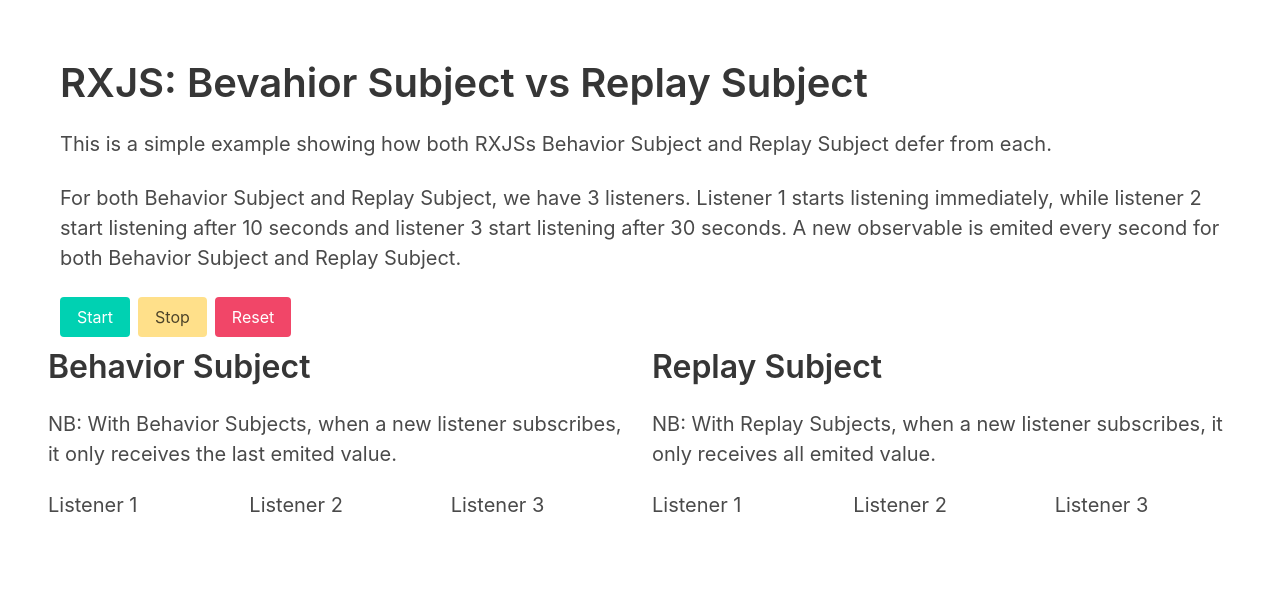
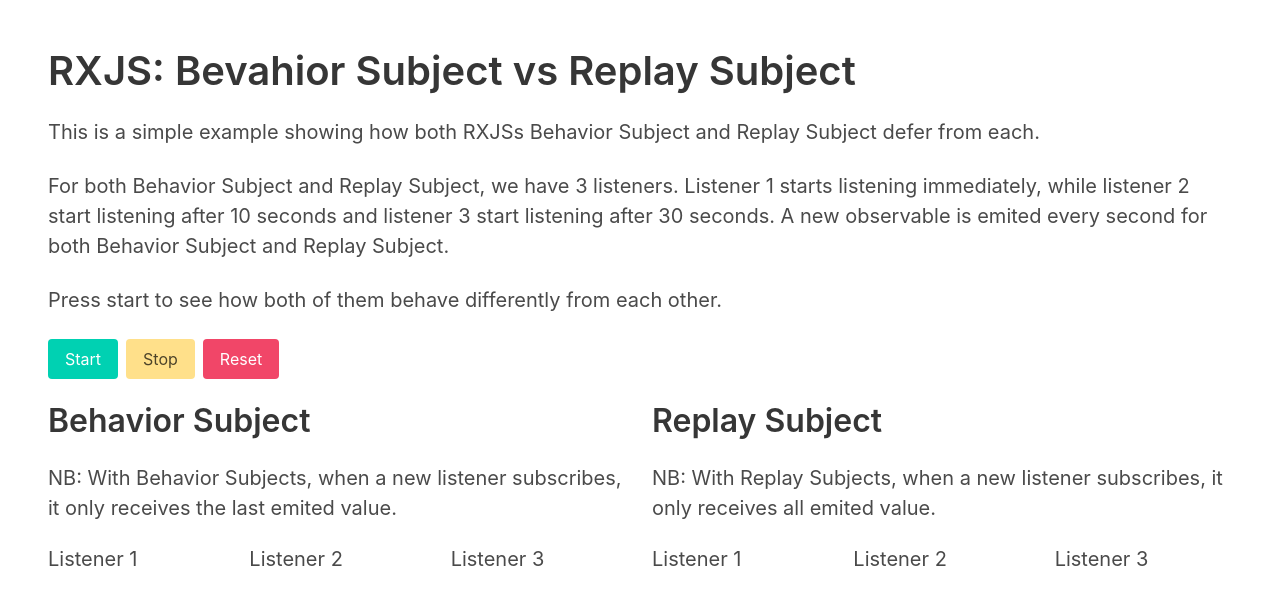
Before and after one commit to mainawycliffe/observables-demo, an Angular app: page / in a window 1280 px wide. Shown: the top 604 px of the page. Built offline with nearby package versions, Linux system fonts and the light colour scheme; what subsink would draw is missing.

Commit message:
visual improvements

```diff
--- a/src/app/app.component.html
+++ b/src/app/app.component.html
@@ -1,13 +1,18 @@
 <div class="section">
+  <div class="columns">
     <div class="column">
       <h2 class="title is-2">RXJS: Bevahior Subject vs Replay Subject</h2>
       <p class="content is-medium">
         This is a simple example showing how both RXJSs Behavior Subject and Replay Subject defer from each.
       </p>
       <p class="content is-medium">
-      For both Behavior Subject and Replay Subject, we have 3 listeners. Listener 1 starts listening immediately, while
+        For both Behavior Subject and Replay Subject, we have 3 listeners. Listener 1 starts listening immediately,
+        while
         listener 2 start listening after 10 seconds and listener 3 start listening after 30 seconds. A new observable is
         emited every second for both Behavior Subject and Replay Subject.
+      </p>
+      <p class="content is-medium">
+        Press start to see how both of them behave differently from each other.
       </p>
       <div class="buttons">
         <button (click)="start()" class="button is-primary">
@@ -20,8 +25,7 @@
           Reset
         </button>
       </div>
-
-
+    </div>
   </div>
   <div class="columns">
     <div class="column">
```
Lines whose indentation alone changed are shown as unchanged.
